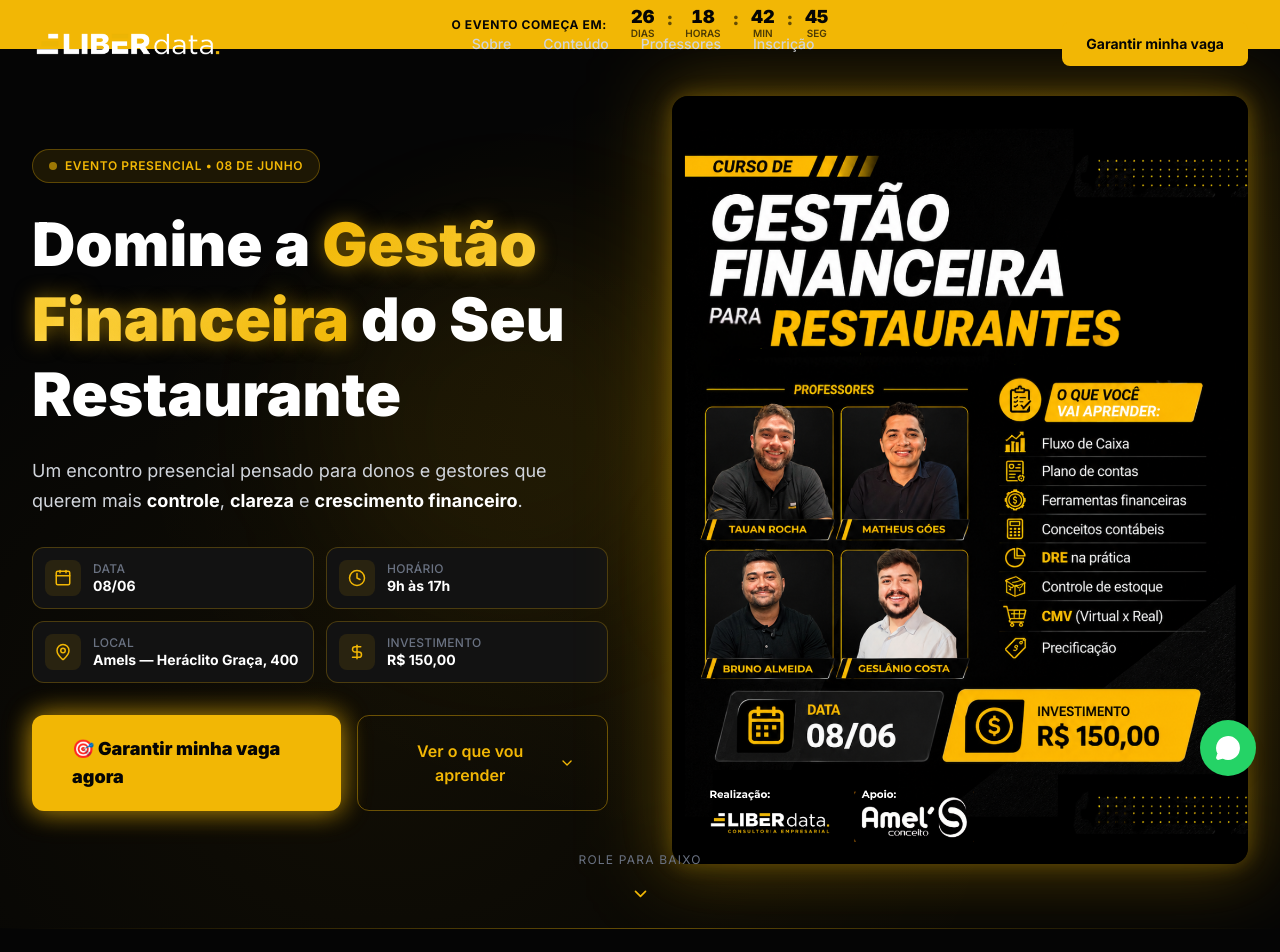
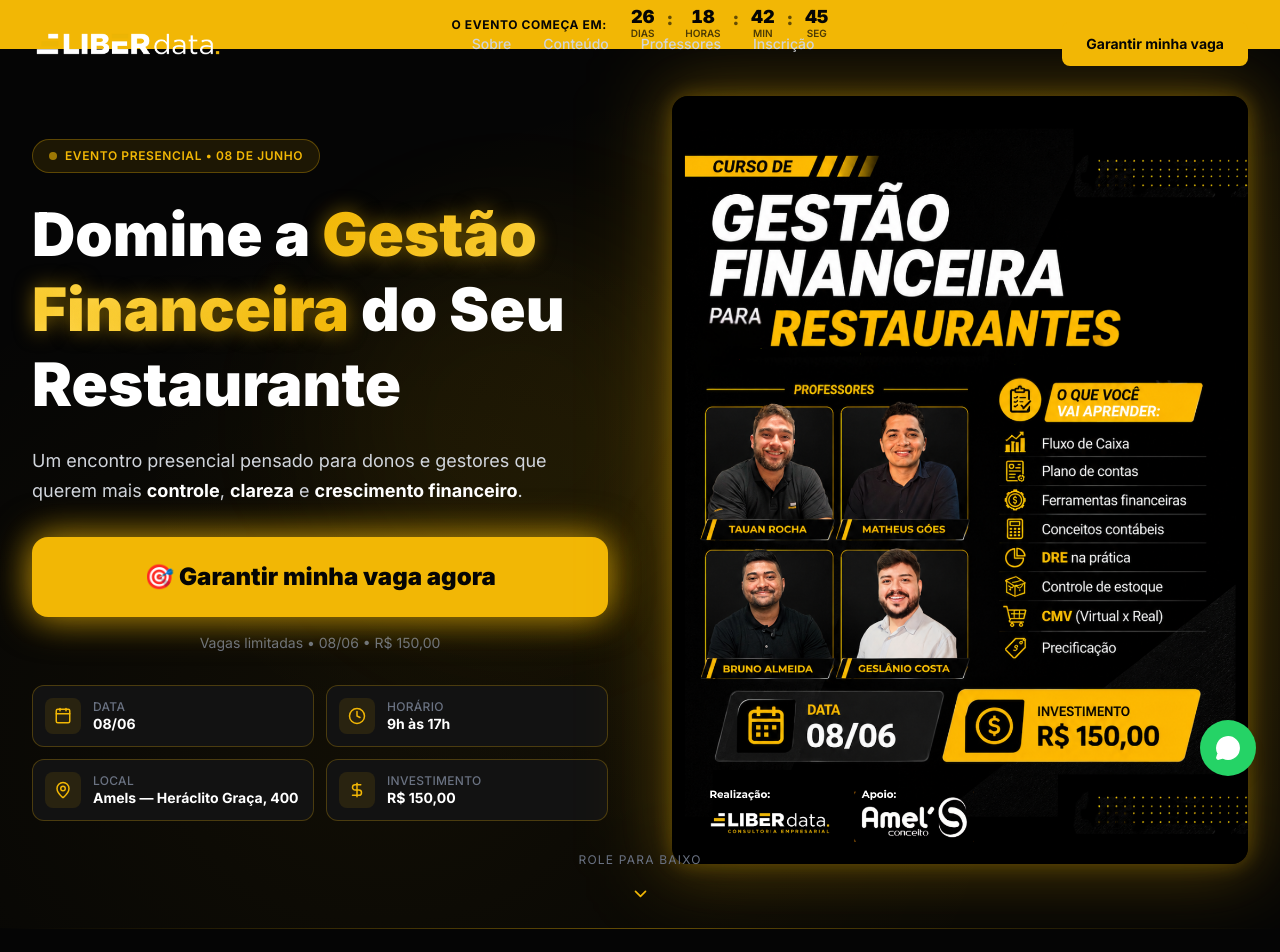
Before and after one commit to adeusq/gest-oFinanceiraRestaurantes, a Next.js app: page / in a window 1280 px wide. Shown: the top 952 px of the page. Built offline with nearby package versions, Linux system fonts and the light colour scheme.

Commit message:
feat: move CTA button above info cards and increase size in Hero
Co-Authored-By: Claude Sonnet 4.6 <noreply@anthropic.com>

```diff
--- a/src/components/Hero.tsx
+++ b/src/components/Hero.tsx
@@ -78,13 +78,44 @@ export default function Hero() {
               <strong className="text-white">crescimento financeiro</strong>.
             </motion.p>
 
-            {/* Info cards */}
+            {/* CTA principal */}
             <motion.div
               custom={3}
               initial="hidden"
               animate="visible"
               variants={fadeUp}
-              className="grid grid-cols-2 gap-3 mb-8"
+              className="relative mb-4"
+            >
+              <span className="absolute inset-0 rounded-2xl bg-[#F2B705] blur-lg opacity-40 animate-pulse" />
+              <motion.a
+                href={PAYMENT_LINK}
+                target="_blank"
+                rel="noopener noreferrer"
+                whileHover={{ scale: 1.03 }}
+                whileTap={{ scale: 0.97 }}
+                className="relative flex items-center justify-center w-full bg-[#F2B705] hover:bg-[#ffd84d] text-[#050505] font-black text-2xl px-10 py-6 rounded-2xl transition-all duration-200 shadow-[0_0_40px_rgba(242,183,5,0.5)] hover:shadow-[0_0_60px_rgba(242,183,5,0.8)] gap-3"
+              >
+                🎯 Garantir minha vaga agora
+              </motion.a>
+            </motion.div>
+
+            <motion.p
+              custom={4}
+              initial="hidden"
+              animate="visible"
+              variants={fadeUp}
+              className="text-center text-sm text-gray-500 mb-8"
+            >
+              Vagas limitadas • 08/06 • R$ 150,00
+            </motion.p>
+
+            {/* Info cards */}
+            <motion.div
+              custom={5}
+              initial="hidden"
+              animate="visible"
+              variants={fadeUp}
+              className="grid grid-cols-2 gap-3"
             >
               {infoCards.map((card) => (
                 <div
@@ -104,36 +135,6 @@ export default function Hero() {
                   </div>
                 </div>
               ))}
-            </motion.div>
-
-            {/* CTAs */}
-            <motion.div
-              custom={4}
-              initial="hidden"
-              animate="visible"
-              variants={fadeUp}
-              className="flex flex-col sm:flex-row gap-4"
-            >
-              <div className="relative">
-                <span className="absolute inset-0 rounded-xl bg-[#F2B705] blur-md opacity-50 animate-pulse" />
-                <motion.a
-                  href={PAYMENT_LINK}
-                  target="_blank"
-                  rel="noopener noreferrer"
-                  whileHover={{ scale: 1.05 }}
-                  whileTap={{ scale: 0.97 }}
-                  className="relative inline-flex items-center justify-center bg-[#F2B705] hover:bg-[#ffd84d] text-[#050505] font-black text-lg px-10 py-5 rounded-xl transition-all duration-200 shadow-[0_0_30px_rgba(242,183,5,0.4)] hover:shadow-[0_0_50px_rgba(242,183,5,0.7)] hover:-translate-y-1 gap-2"
-                >
-                  🎯 Garantir minha vaga agora
-                </motion.a>
-              </div>
-              <button
-                onClick={scrollToContent}
-                className="inline-flex items-center justify-center gap-2 border border-[#F2B705]/40 hover:border-[#F2B705] text-[#F2B705] font-semibold text-base px-8 py-4 rounded-xl transition-all duration-200 hover:bg-[#F2B705]/10 cursor-pointer"
-              >
-                Ver o que vou aprender
-                <ChevronDown size={18} />
-              </button>
             </motion.div>
           </div>
 
```
